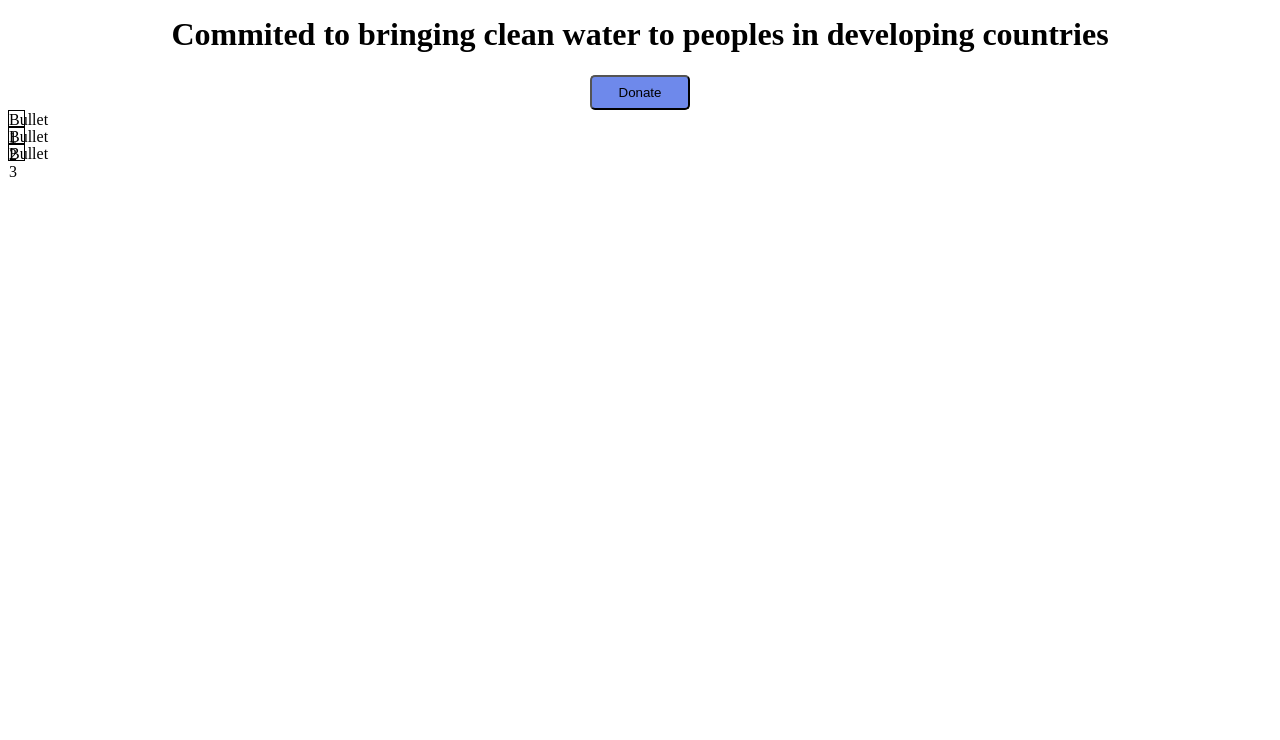
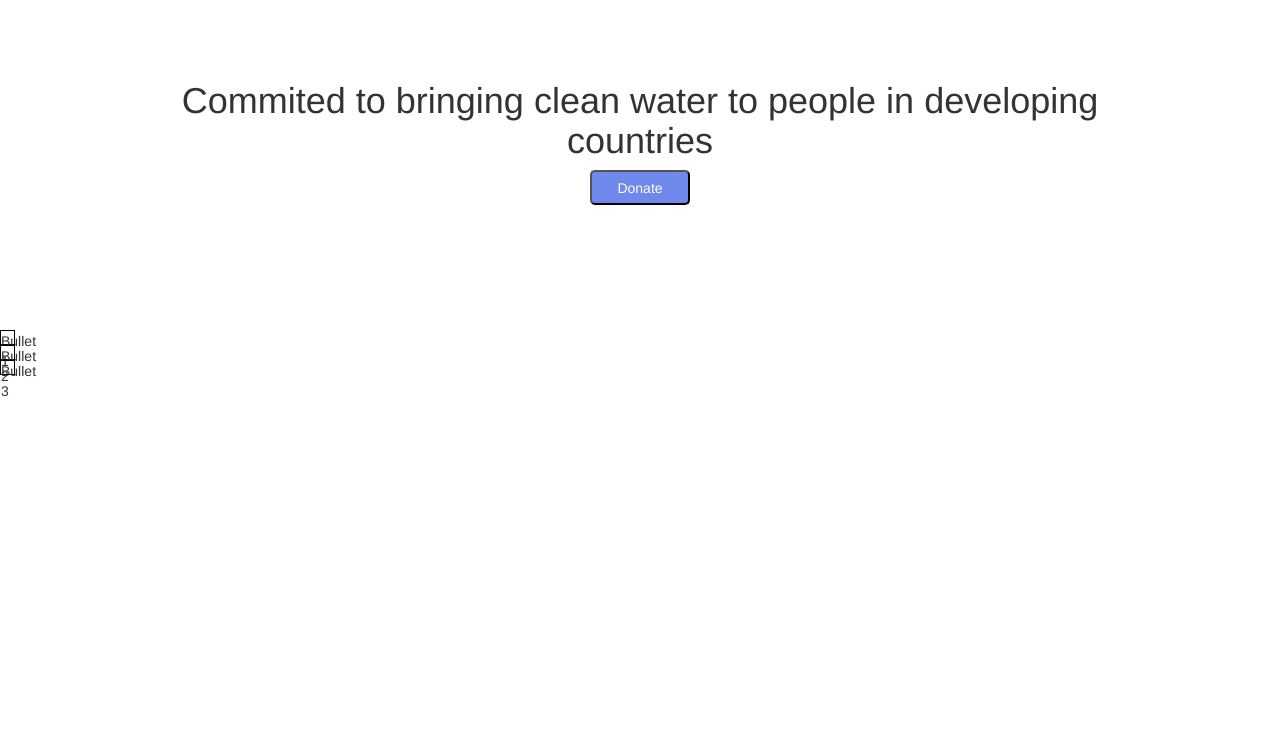
Before and after one commit to josephsayad/purify-water, a plain HTML site: page index.html in a window 1280 px wide. Shown: the part 60-800 px from the top of the page. Drawn offline with nearby package versions, Linux system fonts and the light colour scheme.

Commit message:
Added link to the bootstrap stylsheet

```diff
--- a/index.html
+++ b/index.html
@@ -6,6 +6,7 @@
       <title>Purify Water</title>
       <meta name="viewport" content="width=device-width, initial-scale=1">
       <link rel="stylesheet" type="text/css" media="screen" href="styles.css" />
+      <link rel="stylesheet" href="https://maxcdn.bootstrapcdn.com/bootstrap/3.3.7/css/bootstrap.min.css">
   </head>
   <body>
 
@@ -15,18 +16,23 @@
       <div id='volunteer-link'>Volunteer</div>
     </div>
 
-    <div id='header'>
-      <h1>Commited to bringing clean water to peoples in developing countries</h1>
+    <div id='header-wrapper'>
+      <div id='header'>
+        <h1>Commited to bringing clean water to people in developing countries</h1>
+      </div>
+
+
+      <div id='donate-button-wrapper'>
+        <button id='donate-btn'> Donate </button>
+      </div>
     </div>
 
-    <div id='donate-button-wrapper'>
-      <button id='donate-btn'> Donate </button>
+    <div id='bullet-point-ctr'>
+      <div class='bullet-point'> Bullet 1</div>
+      <div class='bullet-point'> Bullet 2</div>
+      <div class='bullet-point'> Bullet 3</div>
     </div>
 
-    <div id= 'bullet-point-ctr'>
-      <div class='bullet-point'> Bullet 1</div>
-      <div class='bullet-point'>Bullet 2</div>
-      <div class='bullet-point'>Bullet 3</div>
-    </div>
+
   </body>
 </html>
--- a/styles.css
+++ b/styles.css
@@ -30,7 +30,6 @@
 }*/
 
 #donate-button-wrapper{
-
   text-align: center;
 }
 
@@ -42,10 +41,15 @@
   padding: 6px;
   background-color:#6E89EB;
   cursor: pointer;
+  color: white;
 }
 
+#header-wrapper{
+  margin-bottom: 25px;
+}
 
 #header{
+  padding-top: 75px;
   text-align: center;
 }
 
@@ -53,10 +57,13 @@
   padding: 0px 150px;
 }
 
+#header-wrapper{
+  padding-bottom: 100px;
+}
+
 #bullet-point-ctr{
   display:flex;
   flex-direction: column;
-
 }
 
 .bullet-point{
```
